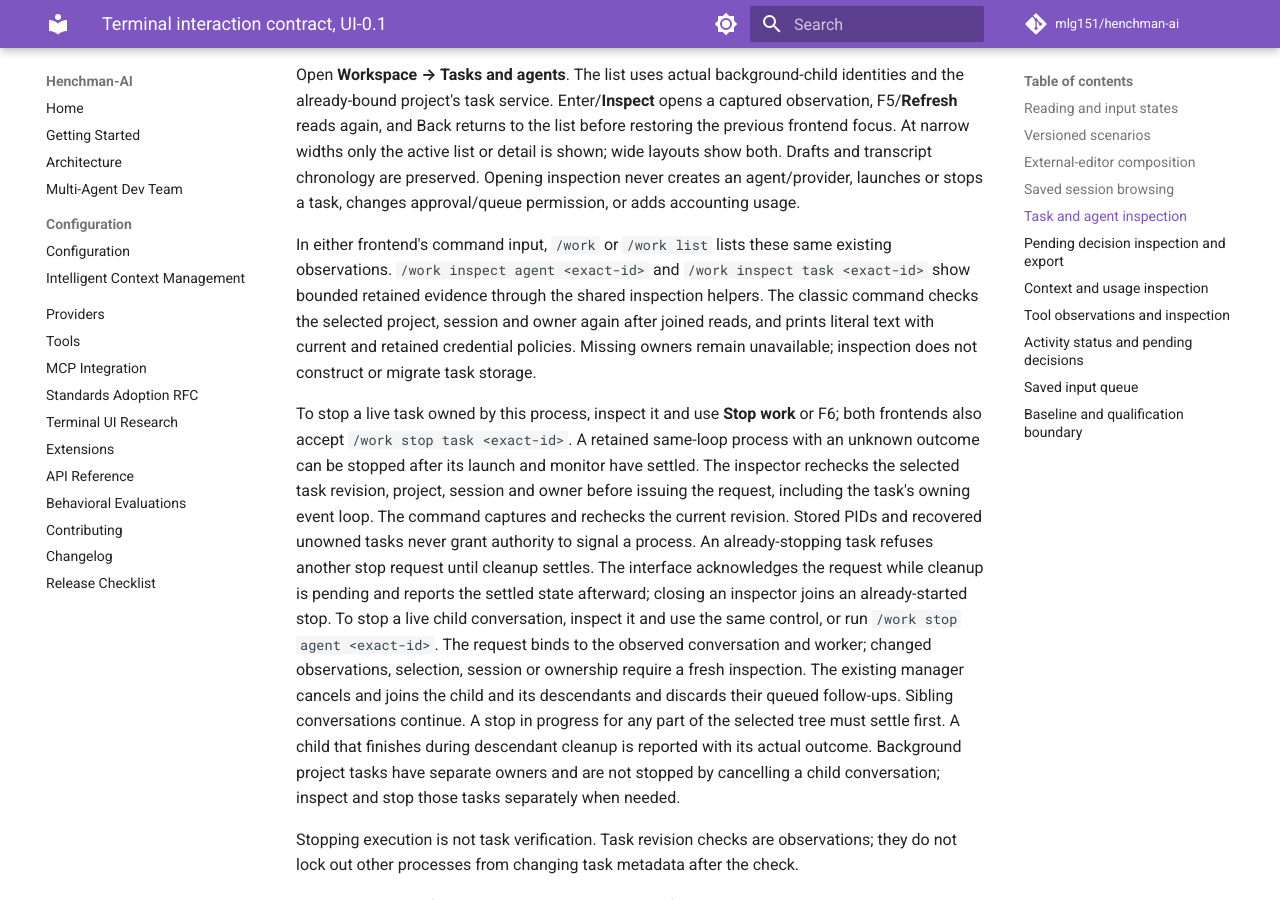
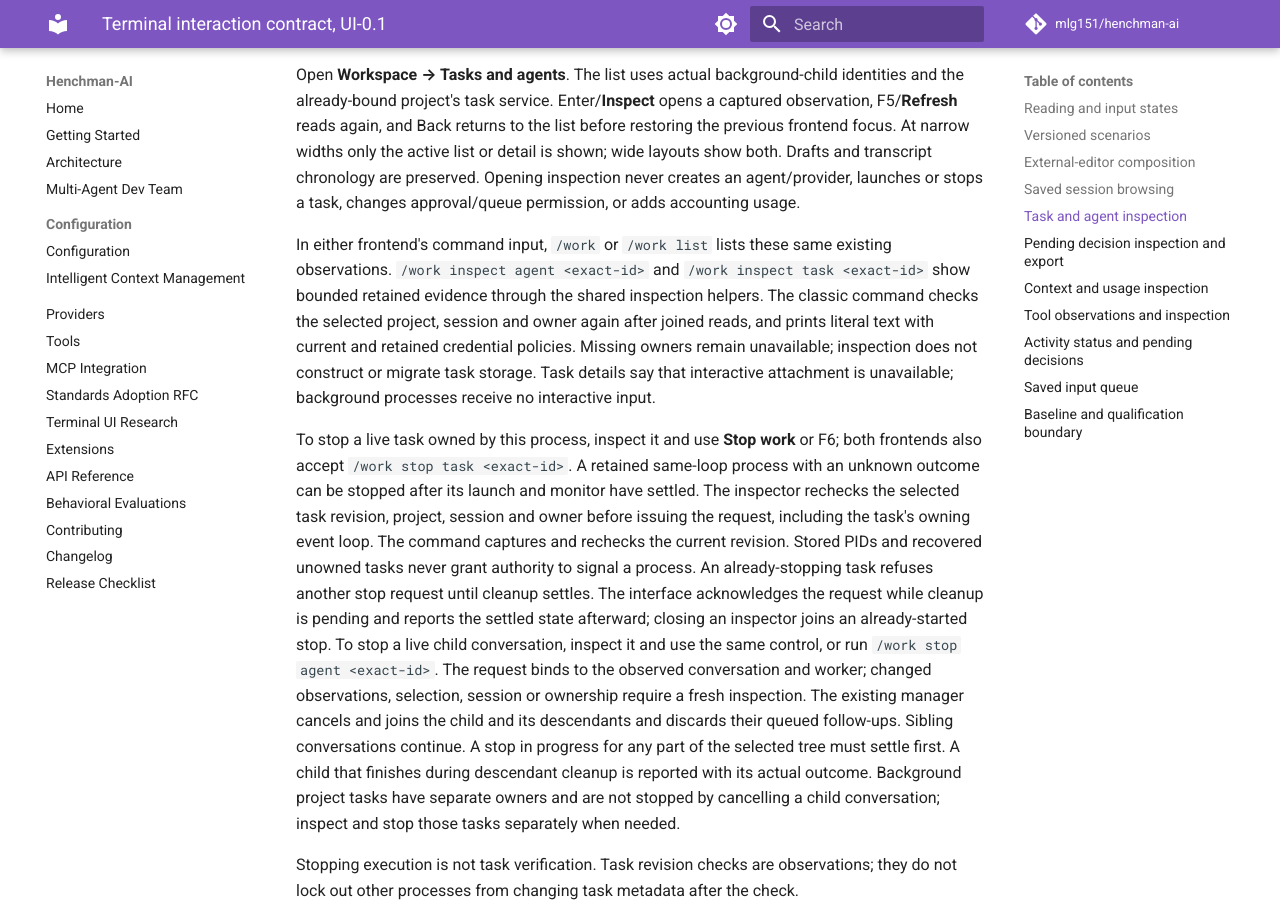
Before and after one commit to mlg151/henchman-ai, an MkDocs documentation site: the page built from docs/ui-interaction-contract.md, in a window 1280 px wide and 900 px high, scrolled down 6174 px. Built offline with MkDocs 1.6.1 and Material for MkDocs 9.7.7, drawn with Linux system fonts in a browser that asks for light colours; comment, search, counter and statistics services are not loaded.

Commit message:
Explain background task attachment limits

```diff
--- a/docs/ui-interaction-contract.md
+++ b/docs/ui-interaction-contract.md
@@ -217,7 +217,8 @@ existing observations. `/work inspect agent <exact-id>` and
 inspection helpers. The classic command checks the selected project, session and
 owner again after joined reads, and prints literal text with current and retained
 credential policies. Missing owners remain unavailable; inspection does not
-construct or migrate task storage.
+construct or migrate task storage. Task details say that interactive attachment
+is unavailable; background processes receive no interactive input.
 
 To stop a live task owned by this process, inspect it and use **Stop work**
 or F6; both frontends also accept `/work stop task <exact-id>`. A retained
```
Also changed, not shown: CHANGELOG.md (+3 -0 lines), docs/tools.md (+2 -0 lines), 3 other files.
